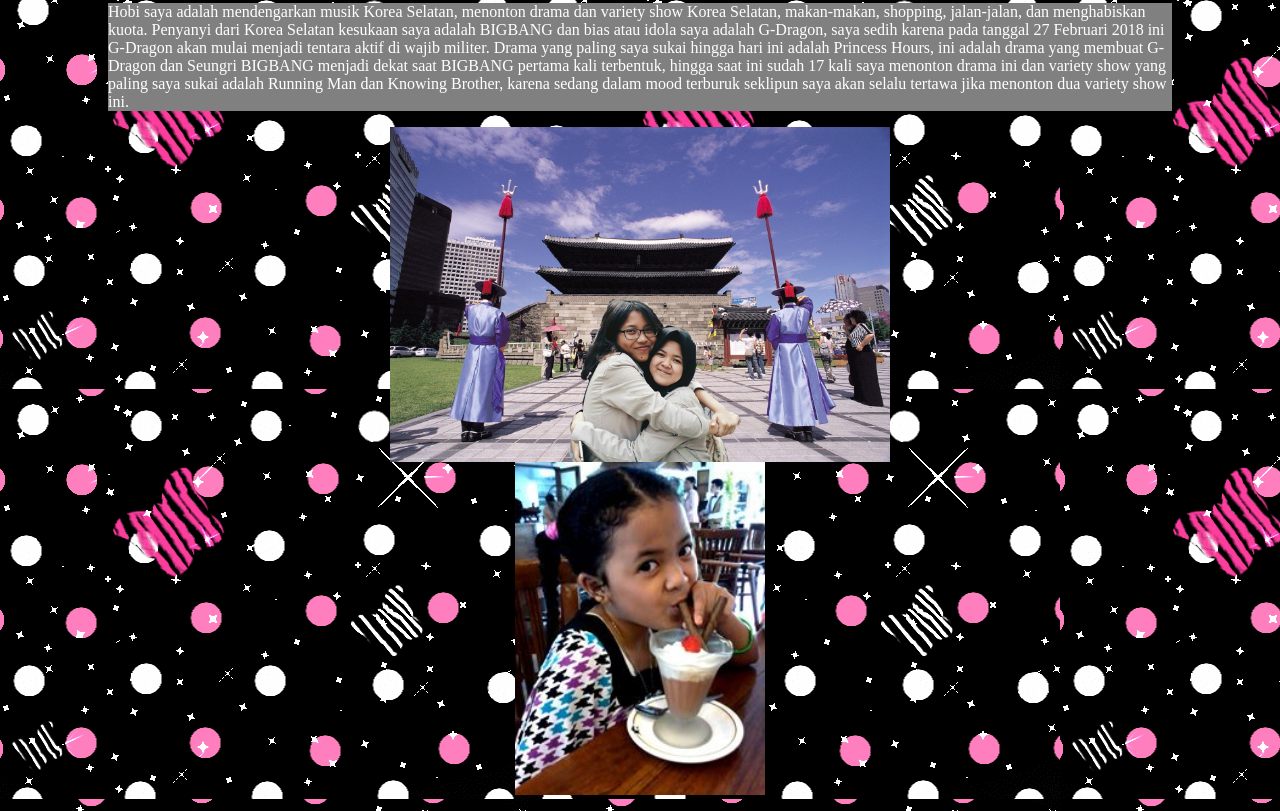
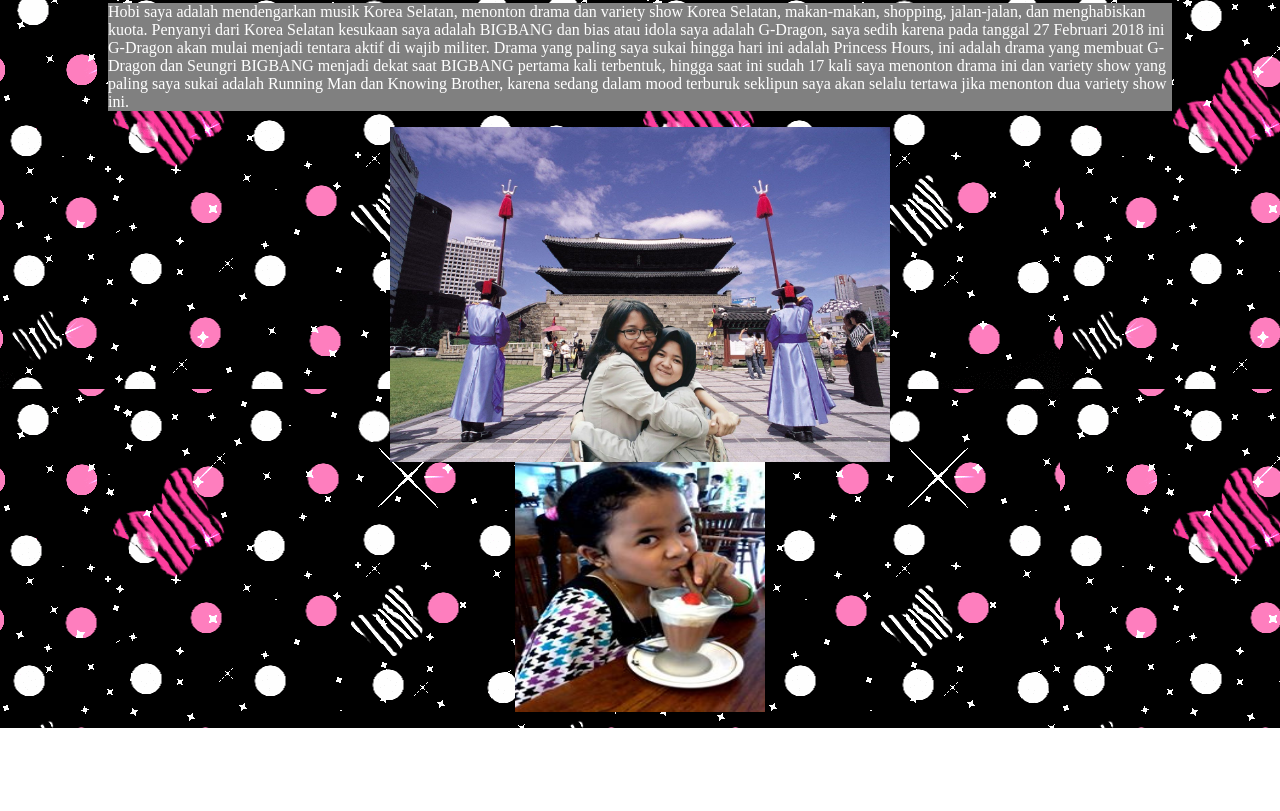
Before and after one commit to mutihime/mutihime.github.io, a plain HTML site: page index.html in a window 1280 px wide. Shown: the part 841-1652 px from the top of the page. After the commit the page ends 1569 px from the top, so only its background shows below. Drawn offline with Linux system fonts and the light colour scheme; files that its build step writes are made by us from their sources.

Commit message:
Update index.html

```diff
--- a/index.html
+++ b/index.html
@@ -16,7 +16,7 @@
 <h2 id="hobi">HOBI</h2>
 <p class="bodytext" style="background-color: grey">Hobi saya adalah mendengarkan musik Korea Selatan, menonton drama dan variety show Korea Selatan, makan-makan, shopping, jalan-jalan, dan menghabiskan kuota. Penyanyi dari Korea Selatan kesukaan saya adalah BIGBANG dan bias atau idola saya adalah G-Dragon, saya sedih karena pada tanggal 27 Februari 2018 ini G-Dragon akan mulai menjadi tentara aktif di wajib militer. Drama yang paling saya sukai hingga hari ini adalah Princess Hours, ini adalah drama yang membuat G-Dragon dan Seungri BIGBANG menjadi dekat saat BIGBANG pertama kali terbentuk, hingga saat ini sudah 17 kali saya menonton drama ini dan variety show yang paling saya sukai adalah Running Man dan Knowing Brother, karena sedang dalam mood terburuk seklipun saya akan selalu tertawa jika menonton dua variety show ini. </p>
 <p><img src="img/korea.jpg" width="500">
-<img src="img/makan.jpg" width="250"></p>
+<img src="img/makan.jpg" width="250" height="250"></p>
 
 </body>
 </html>
```
